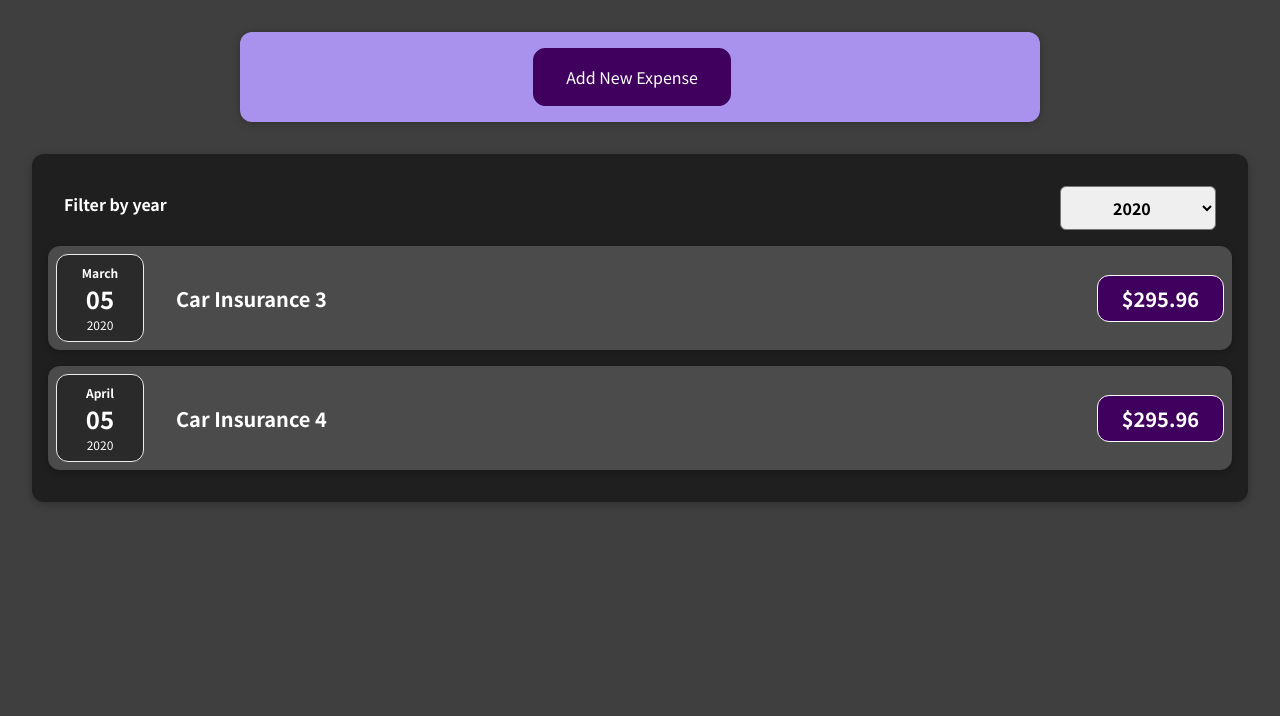
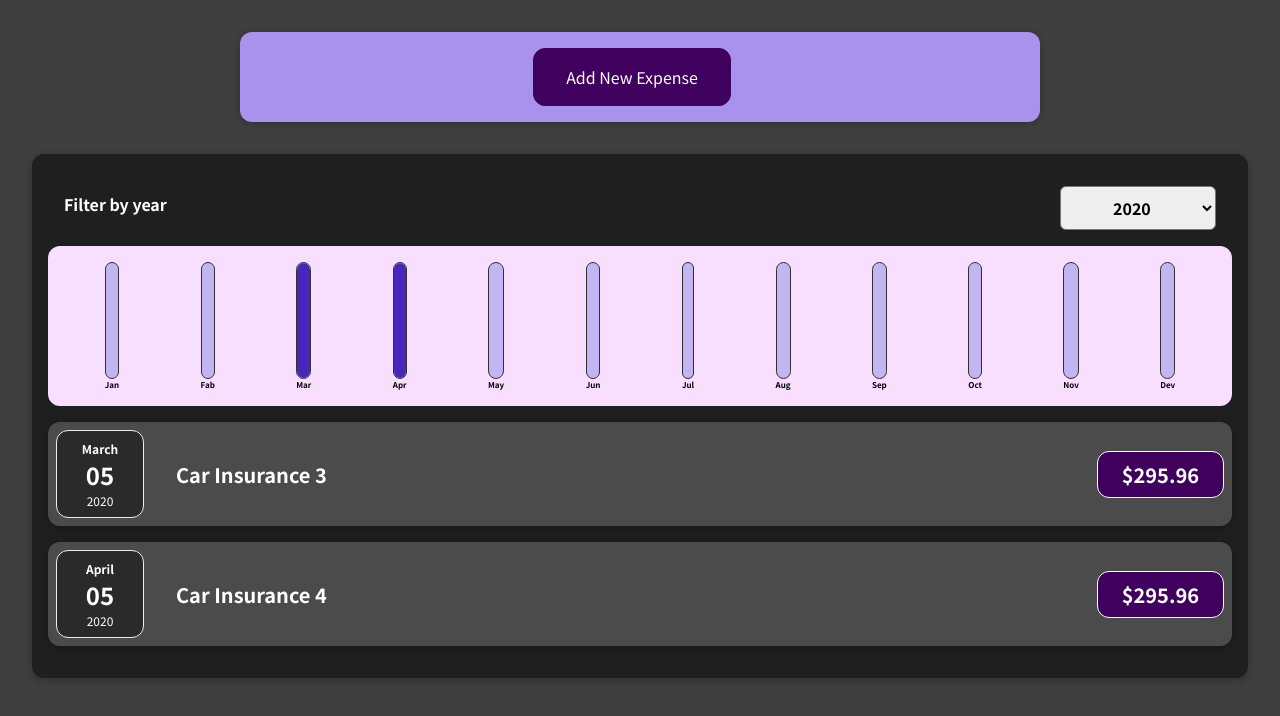
Before and after one commit to MahparaSaim/React-Learning, a React (Create React App) app: page / in a window 1280 px wide. Shown: the top 716 px of the page. Built offline with nearby package versions, Linux system fonts and the light colour scheme.

Commit message:
rendering list and conditional content

```diff
--- a/src/components/Chart/Chart.js
+++ b/src/components/Chart/Chart.js
@@ -1,9 +1,24 @@
-import React from 'react'
+import "./Chart.css";
 
-function Chart() {
+import ChartBar from "./ChartBar";
+import React from "react";
+
+function Chart(props) {
+  const dataPoitsValue = props.dataPoints.map((datapoint) => datapoint.value);
+  const totalMax = Math.max(...dataPoitsValue);
   return (
-    <div>Chart</div>
-  )
+    <div className="chart">
+      {console.log("chart component")}
+      {props.dataPoints.map((dataPoint1) => (
+        <ChartBar
+          key={dataPoint1.label}
+          value={dataPoint1.value}
+          maxValue={totalMax}
+          label={dataPoint1.label}
+        />
+      ))}
+    </div>
+  );
 }
 
-export default Chart
+export default Chart;
--- a/src/components/Chart/ChartBar.js
+++ b/src/components/Chart/ChartBar.js
@@ -1,9 +1,24 @@
-import React from 'react'
+import React from "react";
+import "./ChartBar.css";
 
-function ChartBar() {
+function ChartBar(props) {
+  console.log("chart-Bar component");
+  let barFillHeight = "0%";
+  if (props.maxValue > 0) {
+    barFillHeight = Math.round((props.value / props.maxValue) * 100) + "%";
+  }
   return (
-    <div>ChartBar</div>
-  )
+    <div className="chart-bar">
+      {console.log("chart-Bar component")}
+      <div className="chart-bar__inner">
+        <div
+          className="chart-bar__fill"
+          style={{ height: barFillHeight }}
+        ></div>
+      </div>
+      <div className="chart-bar__label">{props.label}</div>
+    </div>
+  );
 }
 
-export default ChartBar
+export default ChartBar;
--- a/src/components/Expense/Expense.js
+++ b/src/components/Expense/Expense.js
@@ -4,12 +4,13 @@
 import ExpensesList from "./ExpensesList";
 import React, { useState } from "react";
 import ExpensesFilter from "./ExpensesFilter";
+import ExpenseChart from "./ExpenseChart";
 
 function Expense(props) {
   const [filterYear, setFilterYear] = useState("2020");
 
   const filerChangeHander = (selectYear) => {
-    console.log("Expenses jS");
+    // console.log("Expenses jS");
     setFilterYear(selectYear);
   };
   const filteredExpenses = props.items.filter((expense) => {
@@ -23,6 +24,7 @@
           selected={filterYear}
           onFilterChange={filerChangeHander}
         />
+        <ExpenseChart expenses={ filteredExpenses}/>
         <ExpensesList items={filteredExpenses} />
         {/* <ExpenseItem
           title={props.items[0].title}
--- /dev/null
+++ b/src/components/Expense/ExpenseChart.js
@@ -0,0 +1,30 @@
+import React from "react";
+import Chart from "../Chart/Chart";
+
+function ExpenseChart(props) {
+  const ChartDataPoints = [
+    { label: "Jan", value: 0 },
+    { label: "Fab", value: 0 },
+    { label: "Mar", value: 0 },
+    { label: "Apr", value: 0 },
+    { label: "May", value: 0 },
+    { label: "Jun", value: 0 },
+    { label: "Jul", value: 0 },
+    { label: "Aug", value: 0 },
+    { label: "Sep", value: 0 },
+    { label: "Oct", value: 0 },
+    { label: "Nov", value: 0 },
+    { label: "Dev", value: 0 },
+  ];
+  for (const expense of props.expenses) {
+    const expenseMonth = expense.date.getMonth();
+    ChartDataPoints[expenseMonth].value += expense.amount;
+  }
+  return (
+    <div>
+      <Chart dataPoints={ChartDataPoints} />
+    </div>
+  );
+}
+
+export default ExpenseChart;
--- a/src/components/NewExpense/ExpenseForm.js
+++ b/src/components/NewExpense/ExpenseForm.js
@@ -37,7 +37,7 @@
     event.preventDefault();
     const expenseData = {
       title: enteredTitle,
-      amount: enteredAmmount,
+      amount: +enteredAmmount,
       date: new Date(enteredDate),
     };
     props.onSaveExpenseData(expenseData);
```
